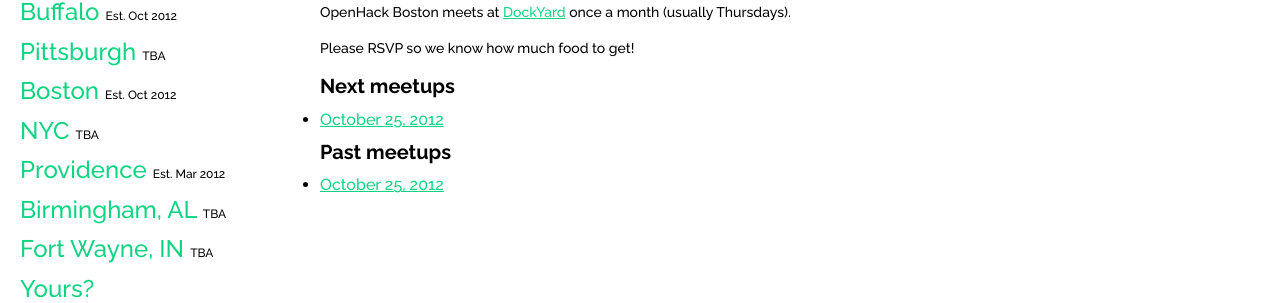
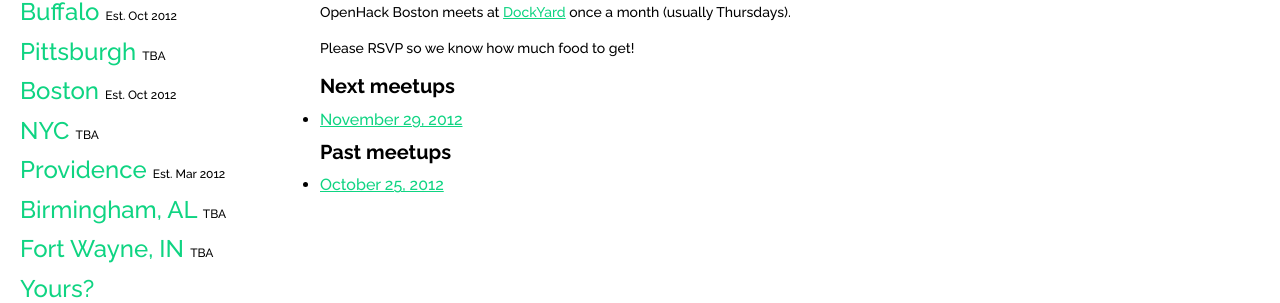
Before and after one commit to OpenHack/openhack.github.com, a Jekyll site: the page built from boston/index.markdown, in a window 1280 px wide. Shown: the part 232-535 px from the top of the page. Built offline with Jekyll 4.4.1, drawn with Linux system fonts in a browser that asks for light colours; Markdown is read by kramdown in place of the engine named in the settings; comment, search, counter and statistics services are not loaded.

Commit message:
Next Boston event

```diff
--- a/boston/index.markdown
+++ b/boston/index.markdown
@@ -11,7 +11,7 @@ Please RSVP so we know how much food to get!
 
 ### Next meetups
 
-* [October 25, 2012](https://guestlistapp.com/events/132006)
+* [November 29, 2012](https://guestlistapp.com/events/132555)
 
 ### Past meetups
 
```
